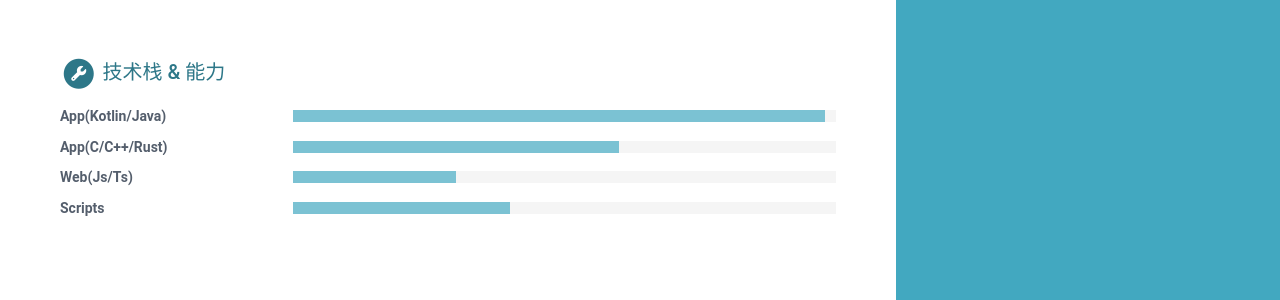
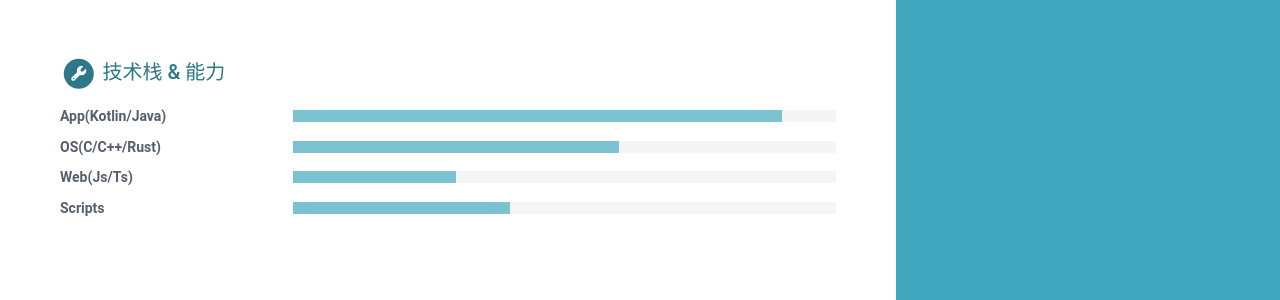
Before and after one commit to fancy2110/fancy2110.github.io, a Jekyll site: the page built from print.html, in a window 1280 px wide. Shown: the part 1540-1840 px from the top of the page. Built offline with Jekyll 4.4.1, drawn with Linux system fonts in a browser that asks for light colours; nearby versions of some CDN libraries; library files that are not in the unit come from our copies.

Commit message:
feat:调整技能描述

```diff
--- a/_data/data.yml
+++ b/_data/data.yml
@@ -143,8 +143,8 @@ skills:
 
   toolset:
     - name: App(Kotlin/Java)
-      level: 98%
-    - name: App(C/C++/Rust)
+      level: 90%
+    - name: OS(C/C++/Rust)
       level: 60%
     - name: Web(Js/Ts)
       level: 30%
```
